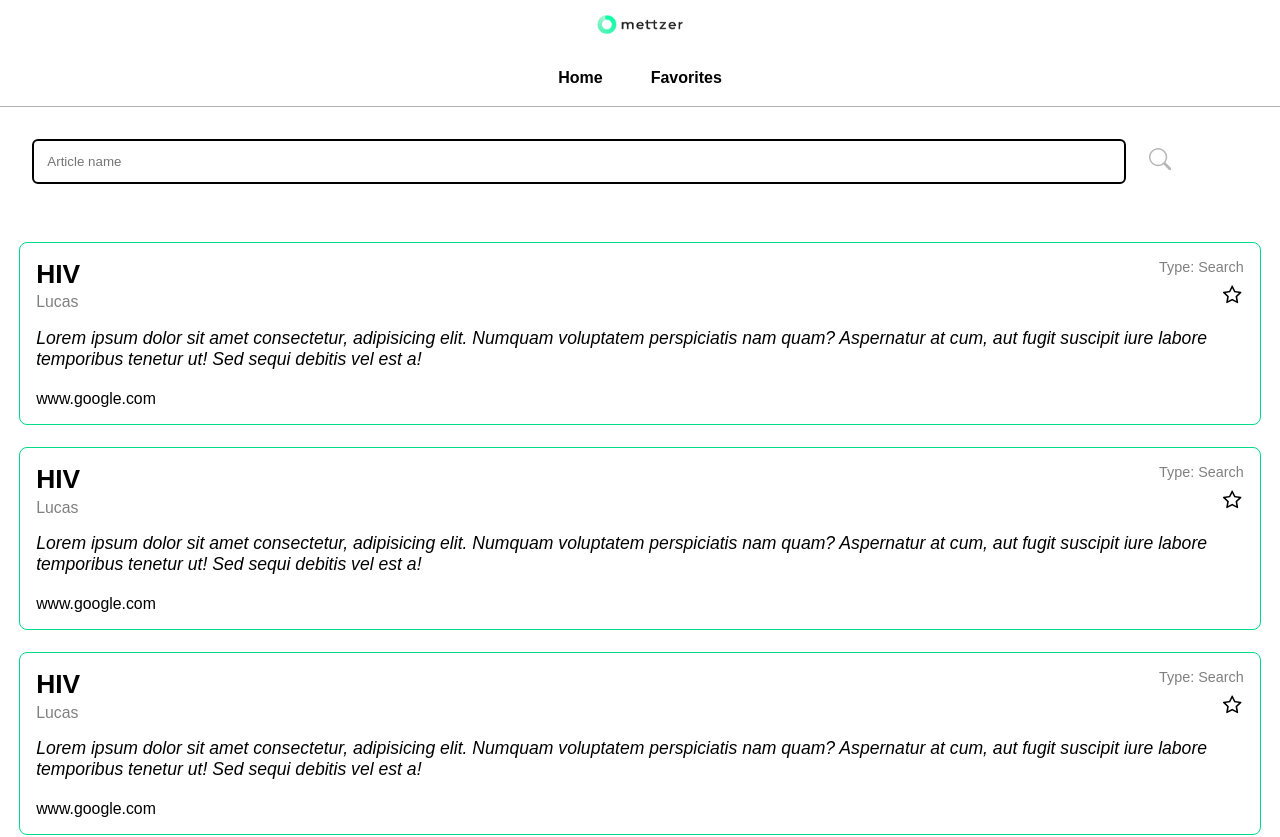
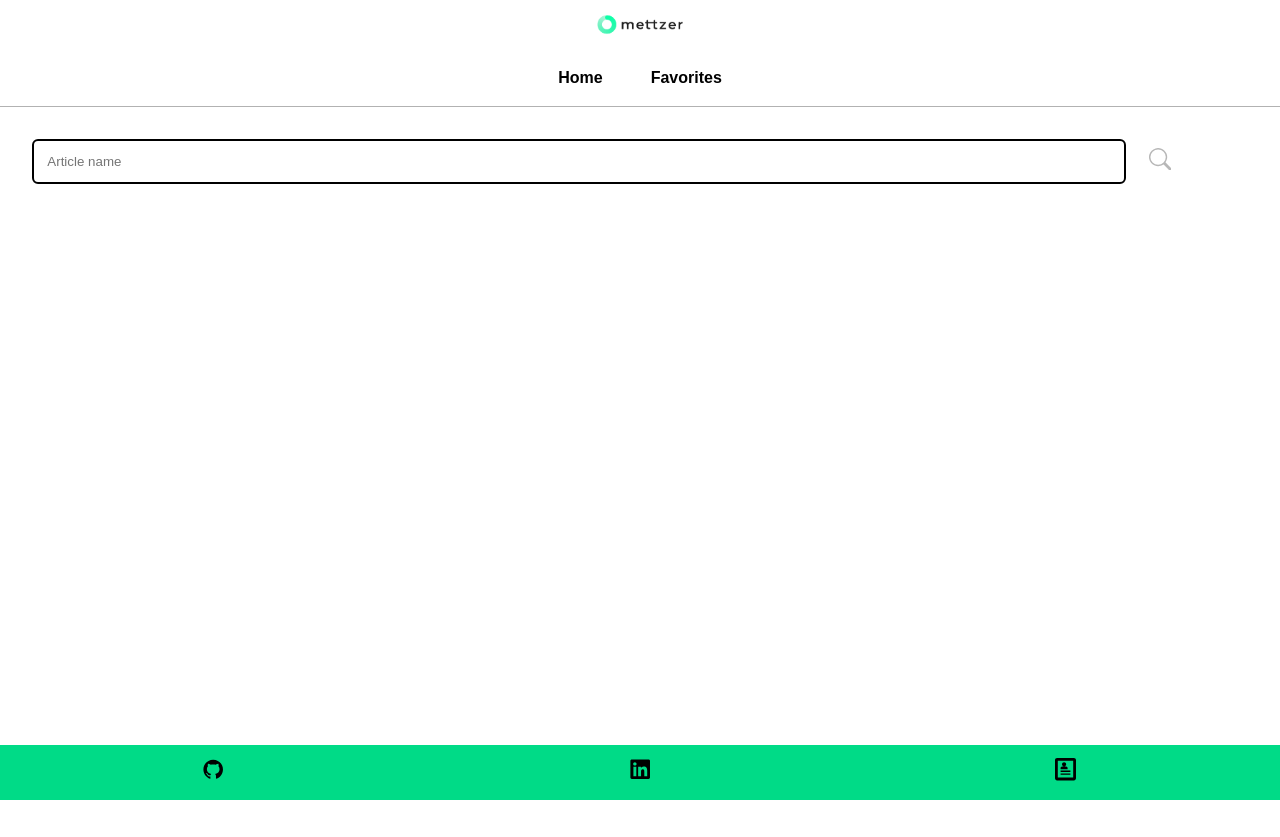
Before and after one commit to Lucky-ta/Mettzer, a Next.js app: page / in a window 1280 px wide. Shown: the top 837 px of the page. After the commit the page ends 800 px from the top, so only its background shows below. Built offline with nearby package versions, Linux system fonts and the light colour scheme.

Commit message:
Get api data to main page

```diff
--- a/src/components/Card/Card.tsx
+++ b/src/components/Card/Card.tsx
@@ -12,17 +12,22 @@ import {
   CardUrl,
   FavoriteButtonContainer,
 } from '.';
+import { ArticleShape } from '../../contexts/MyContext';
 
-function Card() {
+type CardPropsShape = {
+  article: ArticleShape;
+};
+
+function Card({ article }: CardPropsShape) {
   return (
     <CardContainer>
       <CardHeader>
         <CardFlexContainer>
-          <CardTitle>HIV</CardTitle>
-          <CardAuthor aria-label="author">Lucas</CardAuthor>
+          <CardTitle>{article.title}</CardTitle>
+          <CardAuthor aria-label="author">{article.authors}</CardAuthor>
         </CardFlexContainer>
         <FavoriteButtonContainer>
-          <CardType aria-label="type">{`Type: ${'Search'}`}</CardType>
+          <CardType aria-label="type">{article.topics}</CardType>
           <CardFavoriteButton aria-label="button" type="button">
             <AiOutlineStar />
           </CardFavoriteButton>
@@ -30,12 +35,12 @@ function Card() {
       </CardHeader>
       <CardFlexContainer>
         <CardDescription aria-label="description">
-          Lorem ipsum dolor sit amet consectetur, adipisicing elit. Numquam
-          voluptatem perspiciatis nam quam? Aspernatur at cum, aut fugit
-          suscipit iure labore temporibus tenetur ut! Sed sequi debitis vel est
-          a!
+          {article.description}
         </CardDescription>
-        <CardUrl aria-label="url">www.google.com</CardUrl>
+        <CardUrl aria-label="url">
+          {' '}
+          {article.fulltextIdentifier}
+        </CardUrl>
       </CardFlexContainer>
     </CardContainer>
   );
--- a/src/components/Form/Form.tsx
+++ b/src/components/Form/Form.tsx
@@ -1,14 +1,23 @@
-import React, { useState } from 'react';
+import React, { useContext, useState } from 'react';
 import { BsSearch } from 'react-icons/bs';
 import { FormInput, FormContainer, FormButton } from '.';
+import MyContext from '../../contexts/MyContext';
 import searchArticle from '../../services/searchApi';
 
 function Form() {
+  const { setArticles, setIsPageLoading } = useContext(MyContext);
   const [formData, setFormData] = useState('');
 
   const search = async () => {
+    setIsPageLoading(true);
     const response = await searchArticle(formData);
-    console.log(response);
+    if (response.status === 'OK') {
+      setIsPageLoading(false);
+      console.log(response.data);
+      return setArticles(response.data);
+    }
+    setIsPageLoading(false);
+    return window.alert('Não foi encontrado nenhum resultado.');
   };
 
   return (
--- /dev/null
+++ b/src/components/Loading/index.ts
@@ -0,0 +1,7 @@
+import styled from 'styled-components';
+
+const Loading = styled.h2`
+    margin: auto;
+`;
+
+export default Loading;
--- a/src/contexts/MyContext.ts
+++ b/src/contexts/MyContext.ts
@@ -1,16 +1,19 @@
+/* eslint-disable no-unused-vars */
 import { createContext } from 'react';
 
 export type ArticleShape = {
     authors: string;
     description: string;
     title: string;
-    type: string;
-    urls: string
+    topics : string;
+    fulltextIdentifier: string
 }
 
 type MyContextDataShape = {
-    articles: ArticleShape[],
-    setArticles: () => void,
+    articles: ArticleShape[];
+    setArticles: (articles: ArticleShape[]) => void;
+    isPageLoading: boolean;
+    setIsPageLoading: (value: boolean) => void;
 }
 
 const initialData: MyContextDataShape = {
@@ -18,11 +21,12 @@ const initialData: MyContextDataShape = {
     authors: '',
     description: '',
     title: '',
-    type: '',
-    urls: '',
+    topics: '',
+    fulltextIdentifier: '',
   }],
   setArticles: () => {},
-
+  isPageLoading: false,
+  setIsPageLoading: () => {},
 };
 
 const MyContext = createContext<MyContextDataShape>(initialData);
--- a/src/contexts/MyProvider.tsx
+++ b/src/contexts/MyProvider.tsx
@@ -7,11 +7,14 @@ type MyProviderPropsShape = {
 }
 
 function MyPovider({ children }: MyProviderPropsShape) {
-  const [articles, setArticles] = useState([{}]);
+  const [articles, setArticles] = useState([]);
+  const [isPageLoading, setIsPageLoading] = useState(false);
 
   const data: any = {
     articles,
     setArticles,
+    isPageLoading,
+    setIsPageLoading,
   };
 
   return (
--- a/src/pages/index.tsx
+++ b/src/pages/index.tsx
@@ -1,23 +1,25 @@
-import React from 'react';
+import React, { useContext } from 'react';
 import Footer from '../components/Footer/Footer';
 import Header from '../components/Header/Header';
 import Form from '../components/Form/Form';
 import Card from '../components/Card/Card';
 import { CardHomeContainer } from '../components/Card';
 import GlobalContainer from '../styles/Index';
+import MyContext from '../contexts/MyContext';
+import Loading from '../components/Loading';
 
 function Home() {
+  const { articles, isPageLoading } = useContext(MyContext);
+
   return (
     <GlobalContainer>
       <Header />
       <Form />
       <CardHomeContainer>
-        <Card />
-        <Card />
-        <Card />
-        <Card />
-        <Card />
-        <Card />
+        { isPageLoading ? (<Loading>Loading...</Loading>) : (
+          articles.map((article) => <Card article={article} />)
+        )}
+
       </CardHomeContainer>
       <Footer />
     </GlobalContainer>
```
